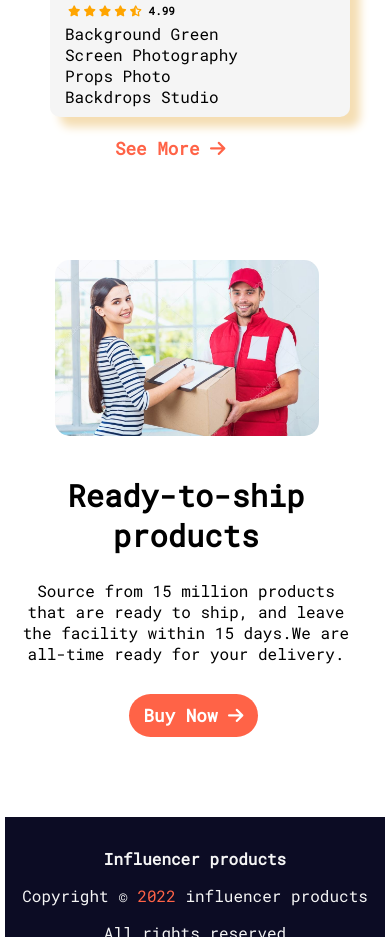
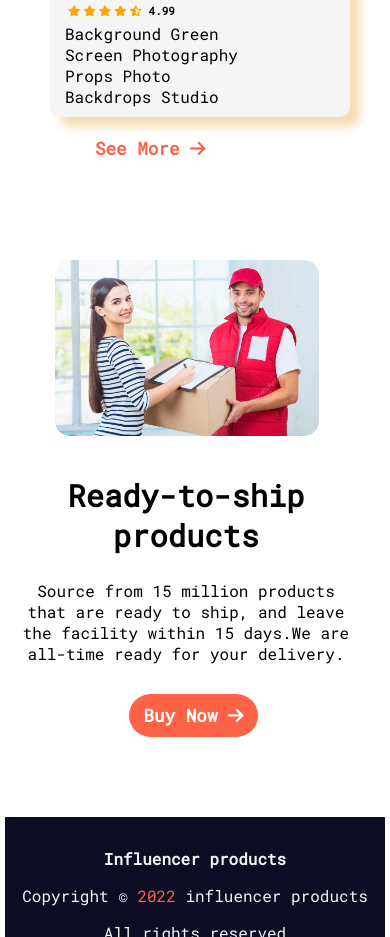
Before and after one commit to imran-prince/Assignment-2-infullence, a plain HTML site: page index.html in a window 390 px wide. Shown: the part 5478-6415 px from the top of the page. Drawn offline with Linux system fonts and the light colour scheme; files whose address does not match are found by name.

Commit message:
update done

```diff
--- a/css/style.css
+++ b/css/style.css
@@ -244,7 +244,7 @@ body{
         width: 100%;
     }
      .read{
-         margin: 10px 90px;
+         margin: 10px 70px;
      }
      .delivery-info{
          width: 90%;align-items: center;
```
